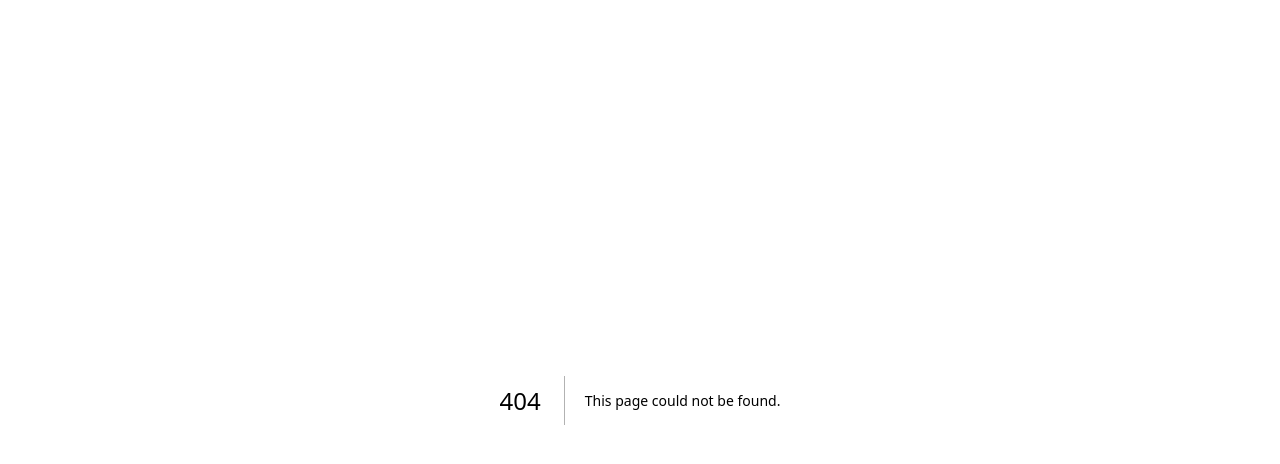
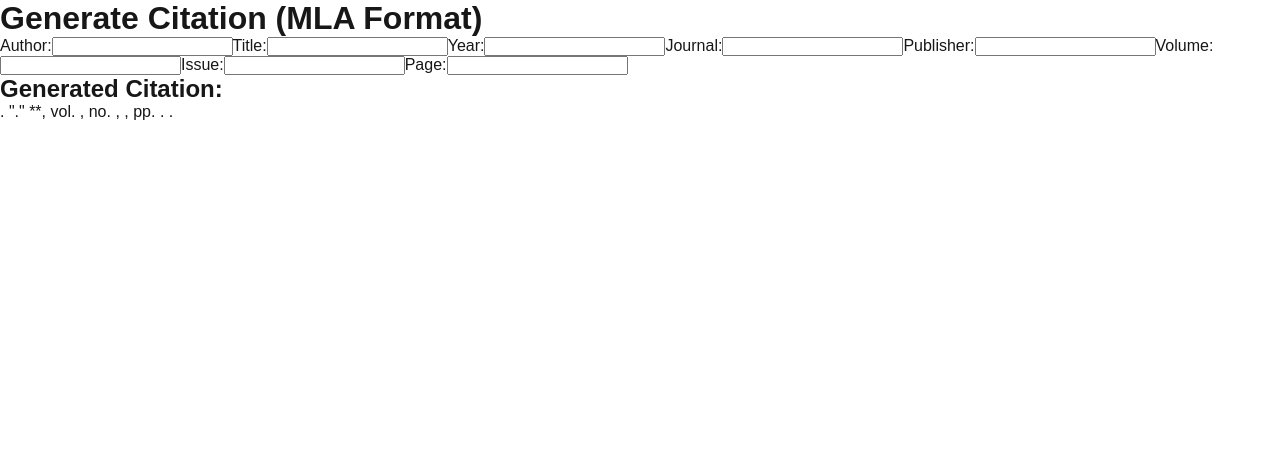
Before and after one commit to Babenaiyaa/ScholarShareJSX, a Next.js app: page /Citation in a window 1280 px wide. Before the commit this address had no page. Shown: the top 464 px of the page. Built offline with nearby package versions, Linux system fonts and the light colour scheme.

Commit message:
adding citationgenaration page

```diff
--- /dev/null
+++ b/src/app/Citation/page.jsx
@@ -0,0 +1,118 @@
+// src/app/GenerateCitation/page.jsx
+"use client";
+
+import { useState } from "react";
+
+const CitationPage = () => {
+  const [citation, setCitation] = useState({
+    author: "",
+    title: "",
+    year: "",
+    journal: "",
+    publisher: "",
+    volume: "",
+    issue: "",
+    page: "",
+  });
+
+  const handleChange = (e) => {
+    const { name, value } = e.target;
+    setCitation((prevCitation) => ({
+      ...prevCitation,
+      [name]: value,
+    }));
+  };
+
+  const generateCitation = () => {
+    const { author, title, year, journal, publisher, volume, issue, page } = citation;
+    // MLA citation format
+    const citationFormat = `${author}. "${title}." *${journal}*, vol. ${volume}, no. ${issue}, ${year}, pp. ${page}. ${publisher}.`;
+    return citationFormat;
+  };
+
+  return (
+    <div>
+      <h1>Generate Citation (MLA Format)</h1>
+      <form>
+        <label>
+          Author:
+          <input
+            type="text"
+            name="author"
+            value={citation.author}
+            onChange={handleChange}
+          />
+        </label>
+        <label>
+          Title:
+          <input
+            type="text"
+            name="title"
+            value={citation.title}
+            onChange={handleChange}
+          />
+        </label>
+        <label>
+          Year:
+          <input
+            type="text"
+            name="year"
+            value={citation.year}
+            onChange={handleChange}
+          />
+        </label>
+        <label>
+          Journal:
+          <input
+            type="text"
+            name="journal"
+            value={citation.journal}
+            onChange={handleChange}
+          />
+        </label>
+        <label>
+          Publisher:
+          <input
+            type="text"
+            name="publisher"
+            value={citation.publisher}
+            onChange={handleChange}
+          />
+        </label>
+        <label>
+          Volume:
+          <input
+            type="text"
+            name="volume"
+            value={citation.volume}
+            onChange={handleChange}
+          />
+        </label>
+        <label>
+          Issue:
+          <input
+            type="text"
+            name="issue"
+            value={citation.issue}
+            onChange={handleChange}
+          />
+        </label>
+        <label>
+          Page:
+          <input
+            type="text"
+            name="page"
+            value={citation.page}
+            onChange={handleChange}
+          />
+        </label>
+      </form>
+      <div>
+        <h2>Generated Citation:</h2>
+        <p>{generateCitation()}</p>
+      </div>
+    </div>
+  );
+};
+
+export default CitationPage;
```
